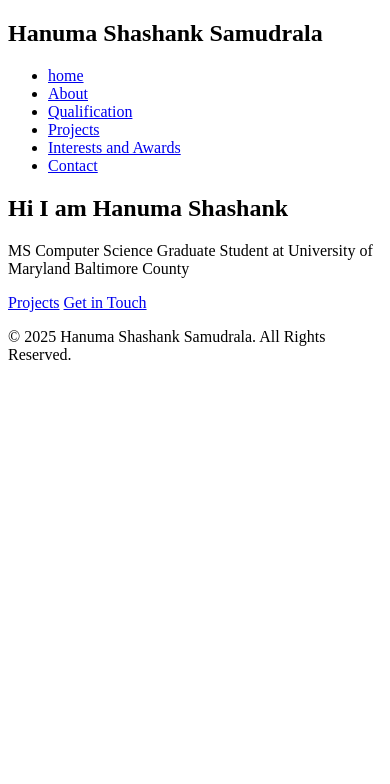
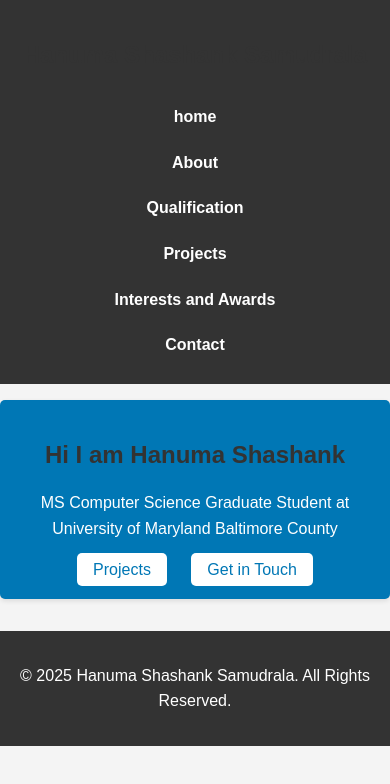
Before and after one commit to HanumaSashank/MyProtfolio, a plain HTML site: page index.html in a window 390 px wide. Drawn offline with Linux system fonts and the light colour scheme; a script that the page names is missing.

Commit message:
styling for every html page

```diff
--- a/index.html
+++ b/index.html
@@ -4,7 +4,7 @@
     <meta charset="UTF-8">
     <meta name="viewport" content="width=device-width, initial-scale=1.0">
     <title>Hanuma Shashank Samudrala | Portfolio</title>
-    <link rel="stylesheet" href="styles.css">
+    <link rel="stylesheet" href="styles/style.css">
 </head>
 <body>
 
--- /dev/null
+++ b/styles/style.css
@@ -0,0 +1,182 @@
+/* Global Styles */
+body {
+    font-family: 'Arial', sans-serif;
+    margin: 0;
+    padding: 0;
+    line-height: 1.6;
+    color: #333;
+    background-color: #f4f4f4;
+}
+
+a {
+    text-decoration: none;
+    color: #0077b5;
+}
+
+a:hover {
+    text-decoration: underline;
+}
+
+h1, h2, h3 {
+    color: #333;
+}
+
+/* Header Section */
+header {
+    background-color: #333;
+    color: #fff;
+    padding: 1rem 0;
+    text-align: center;
+}
+
+header nav ul {
+    list-style: none;
+    padding: 0;
+    margin: 0;
+    display: flex;
+    justify-content: center;
+}
+
+header nav ul li {
+    margin: 0 15px;
+}
+
+header nav ul li a {
+    color: #fff;
+    font-weight: bold;
+}
+
+header nav ul li a:hover {
+    color: #0077b5;
+}
+
+/* Hero Section */
+.hero {
+    background-color: #0077b5;
+    color: #fff;
+    padding: 2rem;
+    text-align: center;
+}
+
+.hero h2 {
+    margin-bottom: 1rem;
+}
+
+.hero .btn {
+    background-color: #fff;
+    color: #0077b5;
+    padding: 0.5rem 1rem;
+    border-radius: 5px;
+    margin: 0 10px;
+}
+
+.hero .btn:hover {
+    background-color: #f4f4f4;
+}
+
+/* About Section */
+section {
+    padding: 2rem;
+    background-color: #fff;
+    margin: 1rem 0;
+    border-radius: 5px;
+    box-shadow: 0 2px 5px rgba(0, 0, 0, 0.1);
+}
+
+section h2 {
+    margin-bottom: 1rem;
+}
+
+section p {
+    margin-bottom: 1rem;
+}
+
+section ul {
+    list-style-type: disc;
+    margin-left: 20px;
+}
+
+/* Projects Section */
+.project-card {
+    background-color: #fff;
+    padding: 1rem;
+    margin-bottom: 1rem;
+    border-radius: 5px;
+    box-shadow: 0 2px 5px rgba(0, 0, 0, 0.1);
+}
+
+.project-card h3 {
+    margin-bottom: 0.5rem;
+}
+
+.project-card p {
+    margin-bottom: 1rem;
+}
+
+.project-card button {
+    background-color: #0077b5;
+    color: #fff;
+    padding: 0.5rem 1rem;
+    border: none;
+    border-radius: 5px;
+    cursor: pointer;
+    margin-right: 10px;
+}
+
+.project-card button:hover {
+    background-color: #005f8a;
+}
+
+/* Contact Section */
+form {
+    display: flex;
+    flex-direction: column;
+}
+
+form input, form textarea {
+    margin-bottom: 1rem;
+    padding: 0.5rem;
+    border: 1px solid #ccc;
+    border-radius: 5px;
+}
+
+form button {
+    background-color: #0077b5;
+    color: #fff;
+    padding: 0.5rem 1rem;
+    border: none;
+    border-radius: 5px;
+    cursor: pointer;
+}
+
+form button:hover {
+    background-color: #005f8a;
+}
+
+/* Footer Section */
+footer {
+    background-color: #333;
+    color: #fff;
+    text-align: center;
+    padding: 1rem 0;
+    margin-top: 2rem;
+}
+
+/* Responsive Design */
+@media (max-width: 768px) {
+    header nav ul {
+        flex-direction: column;
+    }
+
+    header nav ul li {
+        margin: 10px 0;
+    }
+
+    .hero {
+        padding: 1rem;
+    }
+
+    section {
+        padding: 1rem;
+    }
+}
```
Also changed, not shown: contact.html (+1 -0 lines), interestsawards.html (+1 -0 lines), moreaboutme.html (+1 -0 lines), projects.html (+1 -0 lines).
